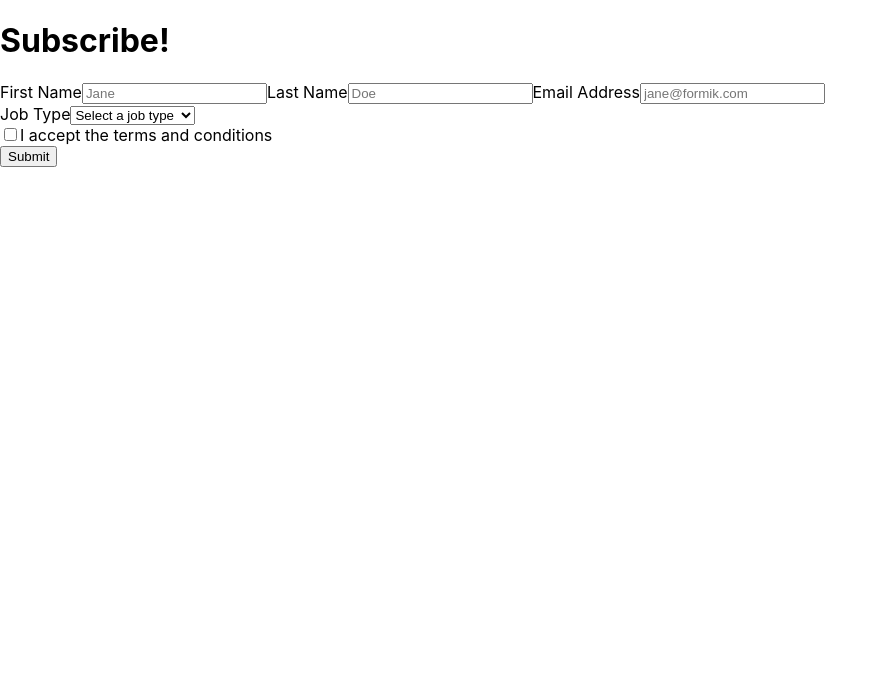
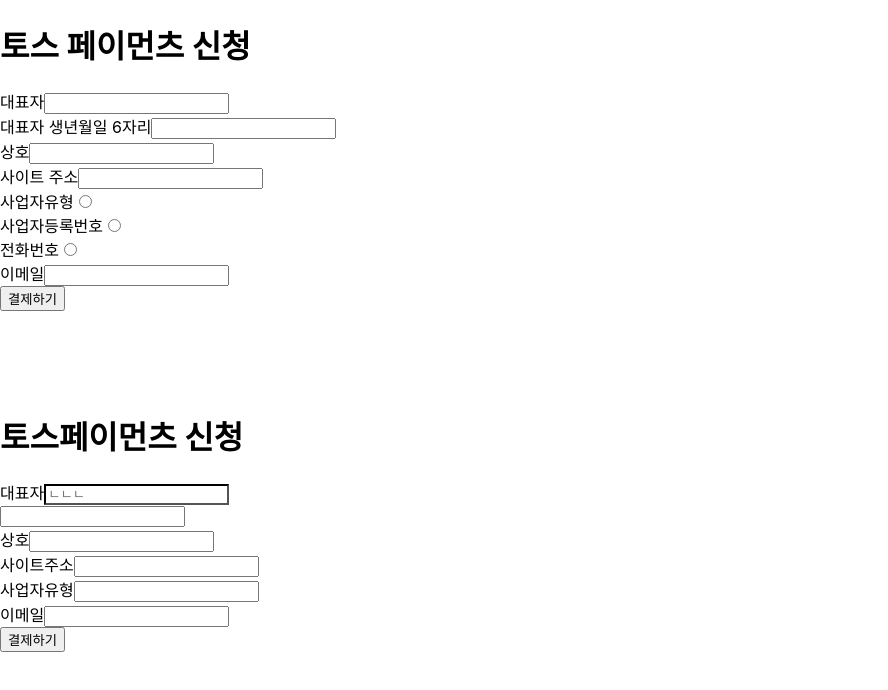
Before and after one commit to JeongBin0227/formik_study, a React (Create React App) app in the folder formik_study/: page / in a window 1280 px wide. Shown: the top 690 px of the page, without its empty margins (0-888 px from the left). Built offline with nearby package versions, Linux system fonts and the light colour scheme.

Commit message:
feat: formik 쓰고 form 개발

```diff
--- a/formik_study/src/App.js
+++ b/formik_study/src/App.js
@@ -1,9 +1,15 @@
-import {SignupForm} from './Formik/index'
+import { SignupForm } from './Formik/index';
+import Form from './form';
 
 function App() {
   return (
-    <div className="App">
-      <SignupForm/>
+    <div className='App'>
+      <Form />
+      <br />
+      <br />
+      <br />
+      <br />
+      <SignupForm />
     </div>
   );
 }
--- a/formik_study/src/Formik/index.js
+++ b/formik_study/src/Formik/index.js
@@ -1,124 +1,125 @@
 import React from 'react';
- import ReactDOM from 'react-dom';
- import { Formik, Form, useField } from 'formik';
- import * as Yup from 'yup';
+import ReactDOM from 'react-dom';
 
-const MyTextInput = ({ label, ...props }) => {
-  const [field, meta] = useField(props);
-  return (
-    <>
-      <label htmlFor={props.id || props.name}>{label}</label>
-      <input className="text-input" {...field} {...props} />
-      {meta.touched && meta.error ? (
-        <div className="error">{meta.error}</div>
-      ) : null}
-    </>
-  );
-};
+import { Field, Formik, Form, useField } from 'formik';
+import styled from 'styled-components';
+import * as Yup from 'yup';
 
-const MyCheckbox = ({ children, ...props }) => {
-  const [field, meta] = useField({ ...props, type: 'checkbox' });
+const CustomInput = styled.input`
+  border-color: ${({ meta }) => (meta.touched && meta.error ? 'red' : 'black')};
+`;
+
+const MyTextInput = ({ placeholder, label, ...props }) => {
+  const [field, meta, form] = useField(props);
+
+  const handleChange = (e) => {
+    field.onChange(e);
+    console.log('input');
+  };
   return (
     <div>
-      <label className="checkbox-input">
-        <input type="checkbox" {...field} {...props} />
-        {children}
-      </label>
-      {meta.touched && meta.error ? (
-        <div className="error">{meta.error}</div>
-      ) : null}
+      <div>
+        <label htmlFor={props.id || props.name}>{label}</label>
+        <CustomInput
+          {...field}
+          {...props}
+          placeholder={placeholder}
+          meta={meta}
+          onChange={handleChange}
+        />
+        {meta.touched && meta.error ? <div className='error'>{meta.error}sss</div> : null}
+      </div>
+      <input name='mail.domain' label='상호' type='text' />
     </div>
   );
 };
 
-const MySelect = ({ label, ...props }) => {
-  const [field, meta] = useField(props);
+const MyTextInput2 = ({ label, ...props }) => {
+  const [field, meta, form] = useField(props);
+
+  const handleChange = (e) => {
+    handleChange(e);
+    console.log('input');
+  };
   return (
     <div>
       <label htmlFor={props.id || props.name}>{label}</label>
-      <select {...field} {...props} />
-      {meta.touched && meta.error ? (
-        <div className="error">{meta.error}</div>
-      ) : null}
+      <input onChange={handleChange} meta={meta} {...field} {...props} />
+      {meta.touched && meta.error ? <div className='error'>{meta.error}sss</div> : null}
     </div>
   );
 };
 
 export const SignupForm = () => {
+  const onBlur = () => console.log('s');
+  const onChange = () => console.log('ssss');
   return (
     <>
-      <h1>Subscribe!</h1>
+      <h1>토스페이먼츠 신청</h1>
       <Formik
         initialValues={{
-          firstName: '',
-          lastName: '',
-          email: '',
-          acceptedTerms: false, // added for our checkbox
-          jobType: '', // added for our select
+          대표자: '',
+          생년월일: '',
+          상호: '',
+          사이트주소: '', // added for our checkbox
+          사업자유형: '', // added for our select
+          이메일: '', // added for our select
         }}
         validationSchema={Yup.object({
-          firstName: Yup.string()
-            .max(15, 'Must be 15 characters or less')
-            .required('Required'),
-          lastName: Yup.string()
-            .max(20, 'Must be 20 characters or less')
-            .required('Required'),
-          email: Yup.string()
-            .email('Invalid email address')
-            .required('Required'),
+          대표자: Yup.string().max(3, 'Must be 3 characters or less').required('Required'),
+          생년월일: Yup.string().max(20, 'Must be 20 characters or less').required('Required'),
+          상호: Yup.string().email('Invalid email address').required('Required'),
+          사이트주소: Yup.string().email('Invalid email address').required('Required'),
+          사업자유형: Yup.string().email('Invalid email address').required('Required'),
+          이메일: Yup.string().email('Invalid email address').required('Required'),
           acceptedTerms: Yup.boolean()
             .required('Required')
             .oneOf([true], 'You must accept the terms and conditions.'),
           jobType: Yup.string()
-            .oneOf(
-              ['designer', 'development', 'product', 'other'],
-              'Invalid Job Type'
-            )
+            .oneOf(['designer', 'development', 'product', 'other'], 'Invalid Job Type')
             .required('Required'),
         })}
+        // 벨리데이션 다 통과했을때
         onSubmit={(values, { setSubmitting }) => {
+          console.log('submit');
+          console.log(values);
+          setSubmitting(true);
+          // 비동기 들어간다
           setTimeout(() => {
             alert(JSON.stringify(values, null, 2));
             setSubmitting(false);
           }, 400);
         }}
+        validateOnChange={(props) => {
+          console.log('change');
+          console.log(props);
+        }}
       >
-        <Form>
-          <MyTextInput
-            label="First Name"
-            name="firstName"
-            type="text"
-            placeholder="Jane"
-          />
+        {(props) => {
+          const {
+            values,
+            touched,
+            errors,
+            dirty,
+            isSubmitting,
+            handleChange,
+            handleBlur,
+            handleSubmit,
+            handleReset,
+            setFieldValue,
+          } = props;
 
-          <MyTextInput
-            label="Last Name"
-            name="lastName"
-            type="text"
-            placeholder="Doe"
-          />
-
-          <MyTextInput
-            label="Email Address"
-            name="email"
-            type="email"
-            placeholder="jane@formik.com"
-          />
-
-          <MySelect label="Job Type" name="jobType">
-            <option value="">Select a job type</option>
-            <option value="designer">Designer</option>
-            <option value="development">Developer</option>
-            <option value="product">Product Manager</option>
-            <option value="other">Other</option>
-          </MySelect>
-
-          <MyCheckbox name="acceptedTerms">
-            I accept the terms and conditions
-          </MyCheckbox>
-
-          <button type="submit">Submit</button>
-        </Form>
+          return (
+            <Form style={{ display: 'block' }}>
+              <MyTextInput placeholder='ㄴㄴㄴ' label='대표자' name='대표자' type='text' />
+              <MyTextInput2 label='상호' name='상호' type='text' />
+              <MyTextInput2 label='사이트주소' name='사이트주소' type='text' />
+              <MyTextInput2 label='사업자유형' name='사업자유형' type='text' />
+              <MyTextInput2 label='이메일' name='이메일' type='text' />
+              <button type='submit'>결제하기</button>
+            </Form>
+          );
+        }}
       </Formik>
     </>
   );
```
Also changed, not shown: formik_study/src/Field/Text.js (added, +12 -0 lines), formik_study/src/component/Text.js (added, +18 -0 lines).
